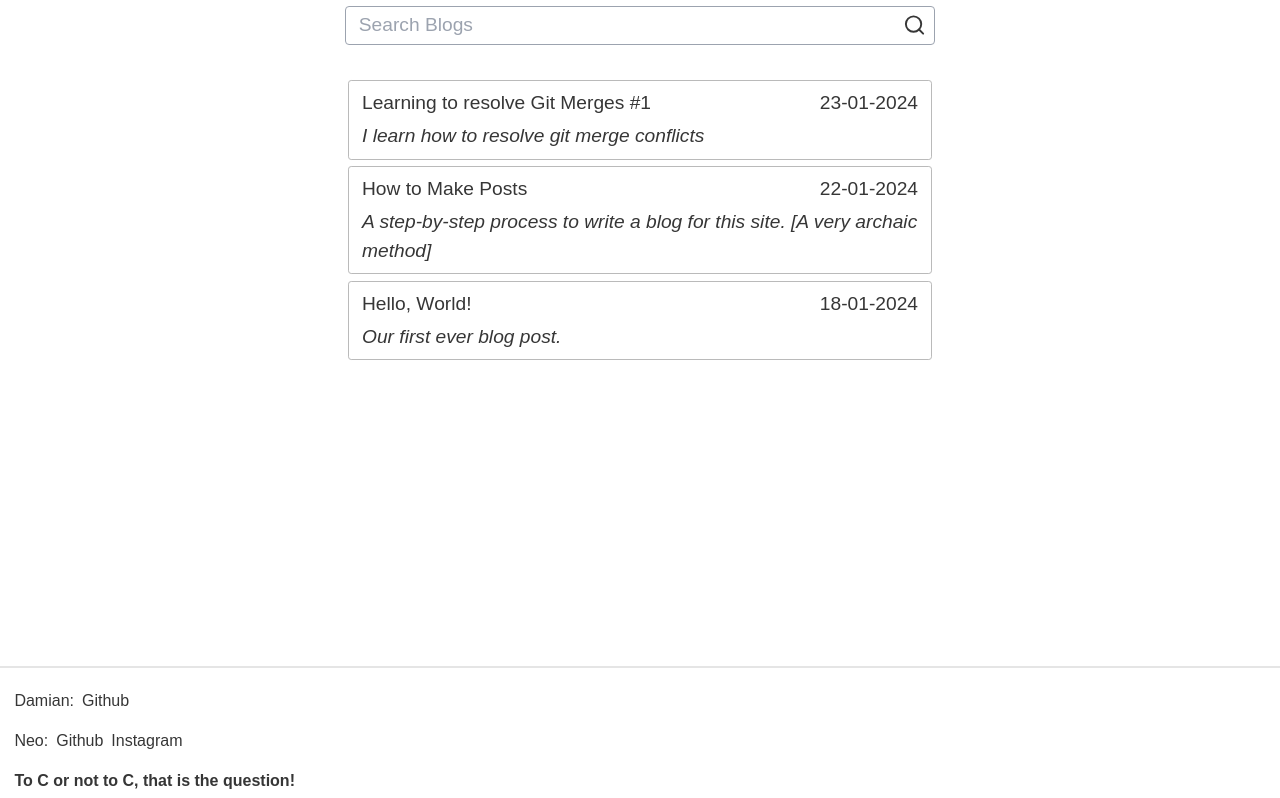
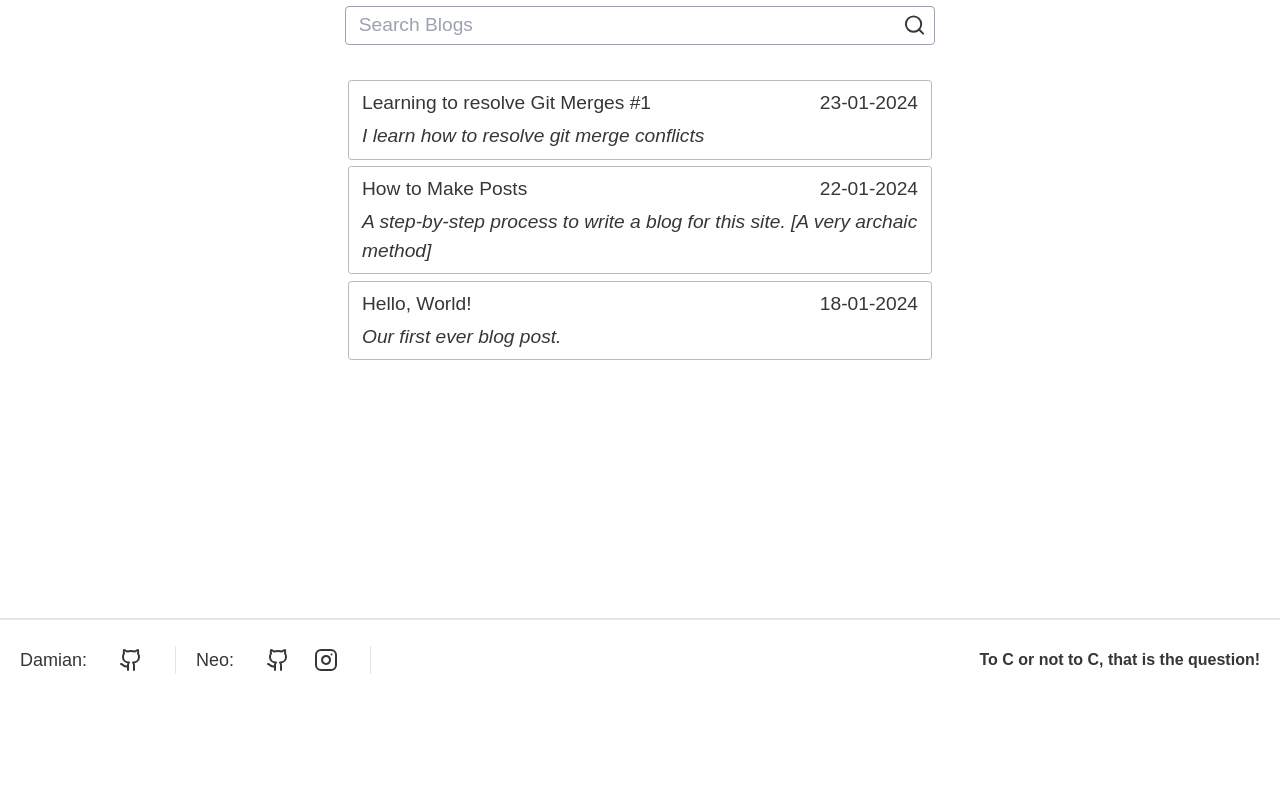
Before and after one commit to NeoSahadeo/BigDSmallNBlog, a Next.js app: page / in a window 1280 px wide. Shown: the part 262-1060 px from the top of the page. After the commit the page ends 962 px from the top, so only its background shows below. Built offline with nearby package versions, Linux system fonts and the light colour scheme.

Commit message:
refactor(ui): refactored and changed style of footer component

```diff
--- a/components/footer.tsx
+++ b/components/footer.tsx
@@ -1,44 +1,69 @@
-'use client';
-import Link from 'next/link';
-import { DOMElement, useEffect, useState } from 'react';
-import { SVGProps } from 'react';
-import styles from './footer.module.css';
+"use client"
+import Link from "next/link"
+import { Github, Instagram } from "lucide-react"
+import { Button } from "./ui/button"
+import { Separator } from "./ui/separator"
 
-function GithubSvg(props: SVGProps<SVGSVGElement>) {
+const socialsToDisplay = [
+  {
+    person: "Damian",
+    socials: [
+      {
+        name: "Github",
+        url: "https://github.com/ST10019838",
+        icon: <Github strokeWidth={2} size={24} />,
+      },
+    ],
+  },
+  {
+    person: "Neo",
+    socials: [
+      {
+        name: "Github",
+        url: "https://github.com/neosahadeo",
+        icon: <Github strokeWidth={2} size={24} />,
+      },
+      {
+        name: "Instagram",
+        url: "https://www.instagram.com/neosahadeo/",
+        icon: <Instagram strokeWidth={2} size={24} />,
+      },
+    ],
+  },
+]
+
+export default function Footer() {
   return (
-      <svg width="2rem" height="2rem" viewBox="0 0 48 48" xmlns="http://www.w3.org/2000/svg" {...props}> <g id="SVGRepo_bgCarrier" strokeWidth="0"></g><g id="SVGRepo_tracerCarrier" strokeLinecap="round" strokeLinejoin="round"></g><g id="SVGRepo_iconCarrier"><defs></defs><path className="cls-1" d="M24,2.5a21.5,21.5,0,0,0-6.8,41.9c1.08.2,1.47-.46,1.47-1s0-1.86,0-3.65c-6,1.3-7.24-2.88-7.24-2.88A5.7,5.7,0,0,0,9,33.68c-1.95-1.33.15-1.31.15-1.31a4.52,4.52,0,0,1,3.29,2.22c1.92,3.29,5,2.34,6.26,1.79a4.61,4.61,0,0,1,1.37-2.88c-4.78-.54-9.8-2.38-9.8-10.62a8.29,8.29,0,0,1,2.22-5.77,7.68,7.68,0,0,1,.21-5.69s1.8-.58,5.91,2.2a20.46,20.46,0,0,1,10.76,0c4.11-2.78,5.91-2.2,5.91-2.2a7.74,7.74,0,0,1,.21,5.69,8.28,8.28,0,0,1,2.21,5.77c0,8.26-5,10.07-9.81,10.61a5.12,5.12,0,0,1,1.46,4c0,2.87,0,5.19,0,5.9s.39,1.24,1.48,1A21.5,21.5,0,0,0,24,2.5"></path></g></svg>
-      )
-}
+    <footer className={`border-t-2 p-5 flex flex-row gap-5 justify-between`}>
+      <div className="flex items-center gap-5">
+        {socialsToDisplay.map((item) => (
+          <>
+            <div
+              key={item.person}
+              className="flex items-center justify-center gap-5"
+            >
+              <span className="text-lg">{`${item.person}:`}</span>
 
-function MdiInstagram(props: SVGProps<SVGSVGElement>) {
-  return (
-    <svg xmlns="http://www.w3.org/2000/svg" width="2rem" height="2rem" viewBox="0 0 24 24" {...props}><path d="M7.8 2h8.4C19.4 2 22 4.6 22 7.8v8.4a5.8 5.8 0 0 1-5.8 5.8H7.8C4.6 22 2 19.4 2 16.2V7.8A5.8 5.8 0 0 1 7.8 2m-.2 2A3.6 3.6 0 0 0 4 7.6v8.8C4 18.39 5.61 20 7.6 20h8.8a3.6 3.6 0 0 0 3.6-3.6V7.6C20 5.61 18.39 4 16.4 4zm9.65 1.5a1.25 1.25 0 0 1 1.25 1.25A1.25 1.25 0 0 1 17.25 8A1.25 1.25 0 0 1 16 6.75a1.25 1.25 0 0 1 1.25-1.25M12 7a5 5 0 0 1 5 5a5 5 0 0 1-5 5a5 5 0 0 1-5-5a5 5 0 0 1 5-5m0 2a3 3 0 0 0-3 3a3 3 0 0 0 3 3a3 3 0 0 0 3-3a3 3 0 0 0-3-3"></path></svg>
+              <div className="flex items-center">
+                {item.socials.map((social) => (
+                  <Button
+                    variant="ghost"
+                    key={social.name + social.url}
+                    className="p-3"
+                    asChild
+                  >
+                    <Link href={social.url}>{social.icon}</Link>
+                  </Button>
+                ))}
+              </div>
+            </div>
+            <Separator orientation="vertical" className="h-7" />
+          </>
+        ))}
+      </div>
+      <div className="font-bold flex items-center">
+        To C or not to C, that is the question!
+      </div>
+    </footer>
   )
 }
-
-export default function Footer() {
-  useEffect(()=> {
-  })
-  return (
-  <footer className={`border-t-2 ${styles.footer}`}>
-    <ul>
-      <li className='mt-4 mb-4 flex flex-row items-center'>
-      Damian:
-      <Link href='https://github.com/ST10019838' className='flex flex-row items-center ml-2'>
-        Github
-      </Link>
-      </li>
-      <li className='mt-4 mb-4 flex flex-row items-center'>
-      Neo:
-      <Link href='https://github.com/neosahadeo' className='flex flex-row items-center ml-2'>
-        Github
-      </Link>
-      <Link href='https://www.instagram.com/neosahadeo/' className='flex flex-row ml-2 items-center'>
-        Instagram
-      </Link>
-      </li>
-    </ul>
-    <span className='font-bold'>To C or not to C, that is the question!</span>
-  </footer>
-  )
-}
--- /dev/null
+++ b/components/ui/separator.tsx
@@ -0,0 +1,31 @@
+"use client"
+
+import * as React from "react"
+import * as SeparatorPrimitive from "@radix-ui/react-separator"
+
+import { cn } from "@/lib/utils"
+
+const Separator = React.forwardRef<
+  React.ElementRef<typeof SeparatorPrimitive.Root>,
+  React.ComponentPropsWithoutRef<typeof SeparatorPrimitive.Root>
+>(
+  (
+    { className, orientation = "horizontal", decorative = true, ...props },
+    ref
+  ) => (
+    <SeparatorPrimitive.Root
+      ref={ref}
+      decorative={decorative}
+      orientation={orientation}
+      className={cn(
+        "shrink-0 bg-border",
+        orientation === "horizontal" ? "h-[1px] w-full" : "h-full w-[1px]",
+        className
+      )}
+      {...props}
+    />
+  )
+)
+Separator.displayName = SeparatorPrimitive.Root.displayName
+
+export { Separator }
--- a/package.json
+++ b/package.json
@@ -11,6 +11,7 @@
   "dependencies": {
     "@radix-ui/react-dropdown-menu": "^2.0.6",
     "@radix-ui/react-scroll-area": "^1.0.5",
+    "@radix-ui/react-separator": "^1.0.3",
     "@radix-ui/react-slot": "^1.0.2",
     "@radix-ui/react-switch": "^1.0.3",
     "class-variance-authority": "^0.7.0",
```
Also changed, not shown: 1 other file (tests, documents, lock files or other folders).
